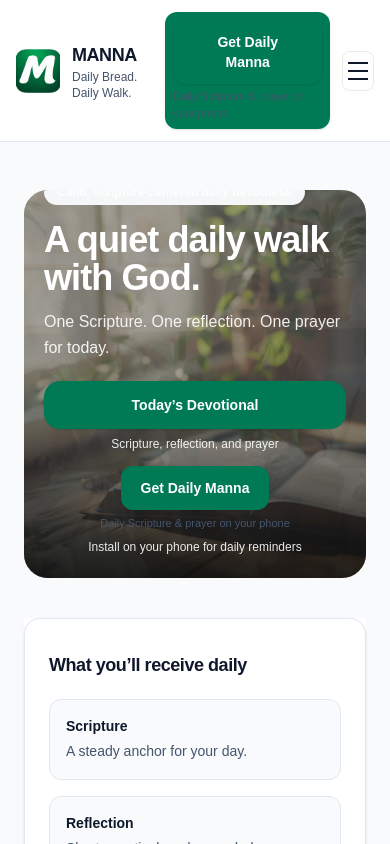
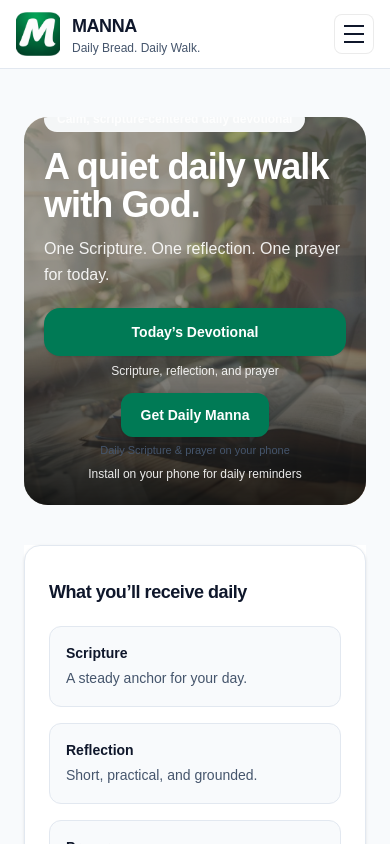
Before and after one commit to improved2025/Manna, a Next.js app: page /landing in a window 390 px wide. Shown: the top 844 px of the page. Built offline with nearby package versions, Linux system fonts and the light colour scheme.

Commit message:
Remove install from header and update hamburger menu actions

```diff
--- a/components/Header.tsx
+++ b/components/Header.tsx
@@ -3,7 +3,6 @@
 import Image from "next/image";
 import Link from "next/link";
 import { useState } from "react";
-import InstallButton from "./InstallButton";
 
 export default function Header() {
   const [open, setOpen] = useState(false);
@@ -31,13 +30,6 @@ export default function Header() {
           </div>
         </Link>
 
-        {/* Right actions */}
-        <div className="flex items-center gap-3">
-          {/* Install (always visible) */}
-          <div className="rounded-xl bg-emerald-700 px-2 py-2 shadow-sm hover:bg-emerald-800 transition">
-            <InstallButton />
-          </div>
-
         {/* Hamburger */}
         <button
           onClick={() => setOpen(!open)}
@@ -50,18 +42,17 @@ export default function Header() {
           </div>
         </button>
       </div>
-      </div>
 
       {/* Dropdown menu */}
       {open && (
         <div className="border-t border-slate-200 bg-white shadow-sm">
           <div className="mx-auto max-w-6xl px-6 py-4 space-y-3">
             <Link
-              href="/today"
+              href="/meditation"
               onClick={() => setOpen(false)}
               className="block text-sm font-semibold text-slate-900 hover:text-emerald-700"
             >
-              Today’s Devotional
+              Take a moment
             </Link>
 
             <Link
```
Lines whose indentation alone changed are shown as unchanged.
